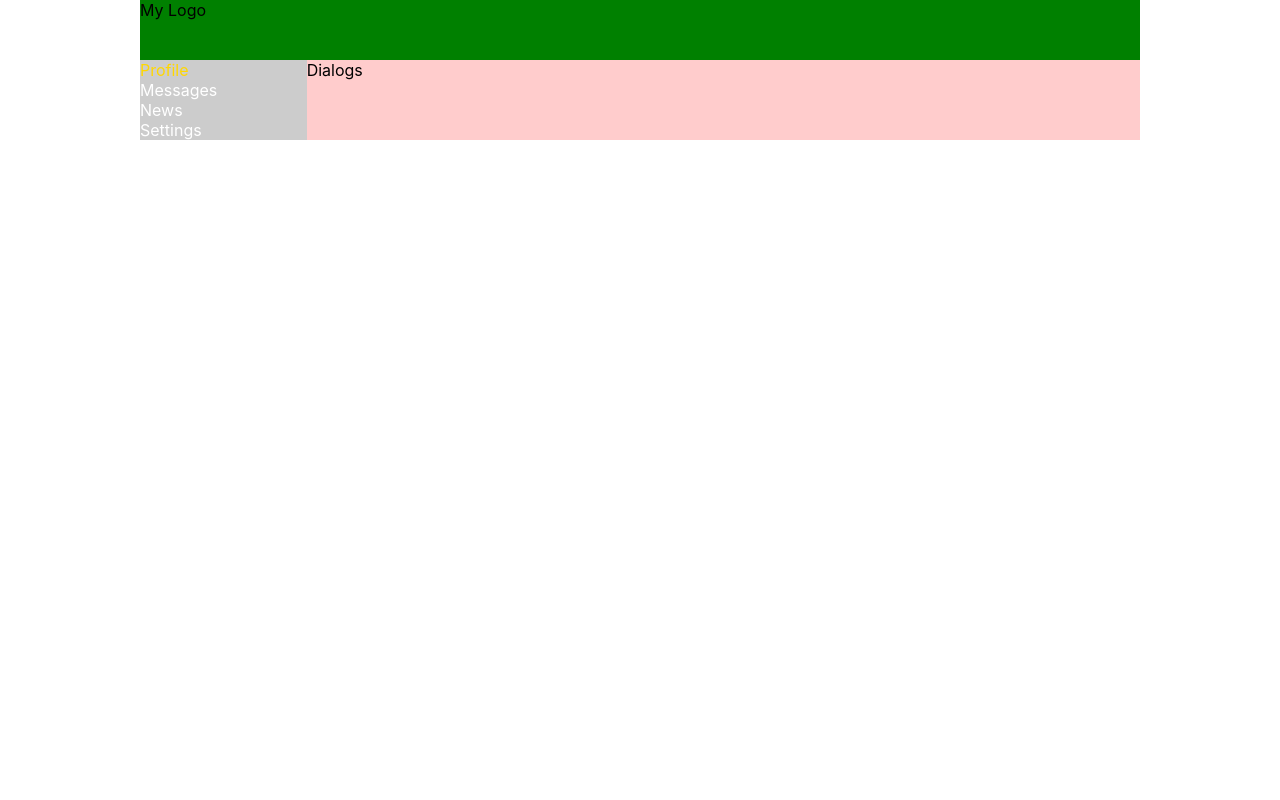
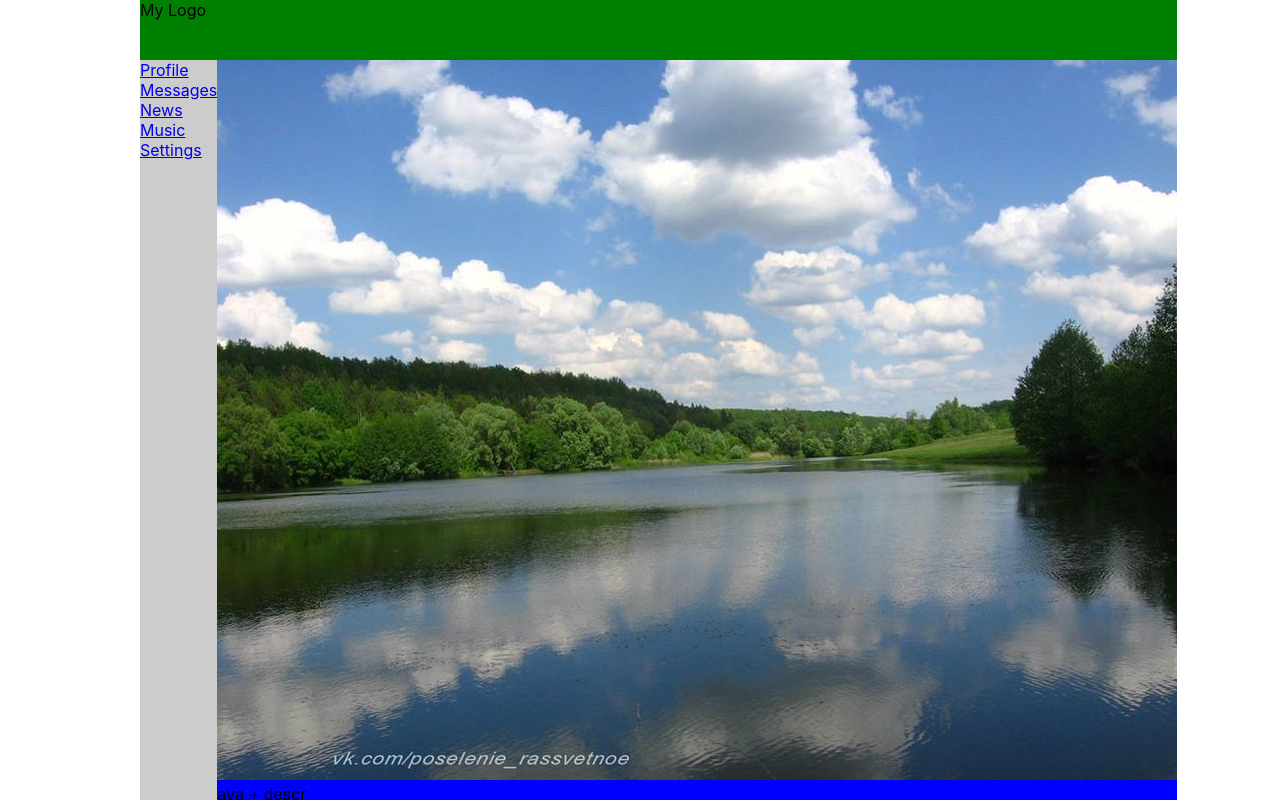
Before and after one commit to OlexaSS/react-social, a React (Create React App) app: page /profile in a window 1280 px wide. Shown: the top 800 px of the page. Built offline with nearby package versions, Linux system fonts and the light colour scheme.

Commit message:
add BrowserRouter

```diff
--- a/package.json
+++ b/package.json
@@ -9,6 +9,7 @@
     "prop-types": "^15.7.2",
     "react": "^16.13.1",
     "react-dom": "^16.13.1",
+    "react-router-dom": "^5.2.0",
     "react-scripts": "3.4.1"
   },
   "scripts": {
--- a/src/App.css
+++ b/src/App.css
@@ -11,5 +11,5 @@
 }
 .app__content{
     grid-area: c;
-    background-color: #fcc;
+    background-color: blue;
 }
--- a/src/App.js
+++ b/src/App.js
@@ -1,22 +1,31 @@
 import React from 'react';
 import Header from './components/header/Header';
 import Navbar from './components/navbar/Navbar';
+import Profile from './components/profile/Profile';
 import Dialogs from './components/dialogs/Dialogs';
-import Profile from './components/profile/Profile';
+import News from './components/news/News';
+import Music from './components/music/Music';
+import Settings from './components/settings/Settings';
+import {BrowserRouter, Route } from 'react-router-dom';
 import './App.css';
 
 
 const App = () => {
 
   return (
-    <div className='app-wrapper'>
-      <Header />
-      <Navbar />
-      <div className='app__content'>
-        <Dialogs />
+    <BrowserRouter>
+      <div className='app-wrapper'>
+        <Header />
+        <Navbar />
+        <div className='app__content'>
+          <Route path='/profile' component={Profile} />
+          <Route path='/dialogs' component={Dialogs} />
+          <Route path='/news' component={News} />
+          <Route path='/music' component={Music} />
+          <Route path='/settings' component={Settings} />
+        </div>
       </div>
-      {/* <Profile /> */}
-    </div>
+    </BrowserRouter>
   )
 
 }
--- /dev/null
+++ b/src/components/music/Music.jsx
@@ -0,0 +1,12 @@
+import React from 'react';
+import s from './Music.module.css';
+
+const Music = () => {
+    return(
+        <div>
+            Music
+        </div>
+    );
+}
+
+export default Music;
--- a/src/components/navbar/Navbar.jsx
+++ b/src/components/navbar/Navbar.jsx
@@ -5,16 +5,19 @@
     return (
         <nav className={s.nav}>
           <div className={ `${s.item} ${s.active}` }>
-            <a>Profile</a>
+            <a href="/profile">Profile</a>
           </div>
           <div className={s.item}>
-            <a>Messages</a>
+            <a href="/dialogs">Messages</a>
           </div>
           <div className={s.item}>
-            <a>News</a>
+            <a href='/news'>News</a>
           </div>
           <div className={s.item}>
-            <a>Settings</a>
+            <a href='/music'>Music</a>
+          </div>
+          <div className={s.item}>
+            <a href='/settings'>Settings</a>
           </div>
         </nav>
     );
--- a/src/components/navbar/Navbar.module.css
+++ b/src/components/navbar/Navbar.module.css
@@ -8,5 +8,5 @@
 }
 
 .item.active{
-  color: gold;
+  color: midnightblue;
 }
--- /dev/null
+++ b/src/components/news/News.jsx
@@ -0,0 +1,12 @@
+import React from 'react';
+import s from './News.module.css';
+
+const News = () => {
+    return(
+        <div>
+            News
+        </div>
+    );
+}
+
+export default News;
--- /dev/null
+++ b/src/components/settings/Settings.jsx
@@ -0,0 +1,12 @@
+import React from 'react';
+import s from './Settings.module.css';
+
+const Settings = () => {
+    return(
+        <div>
+            Settings
+        </div>
+    );
+}
+
+export default Settings;
```
Also changed, not shown: src/components/music/Music.module.css (added), src/components/news/News.module.css (added), src/components/settings/Settings.module.css (added), 1 other file (tests, documents, lock files or other folders).
